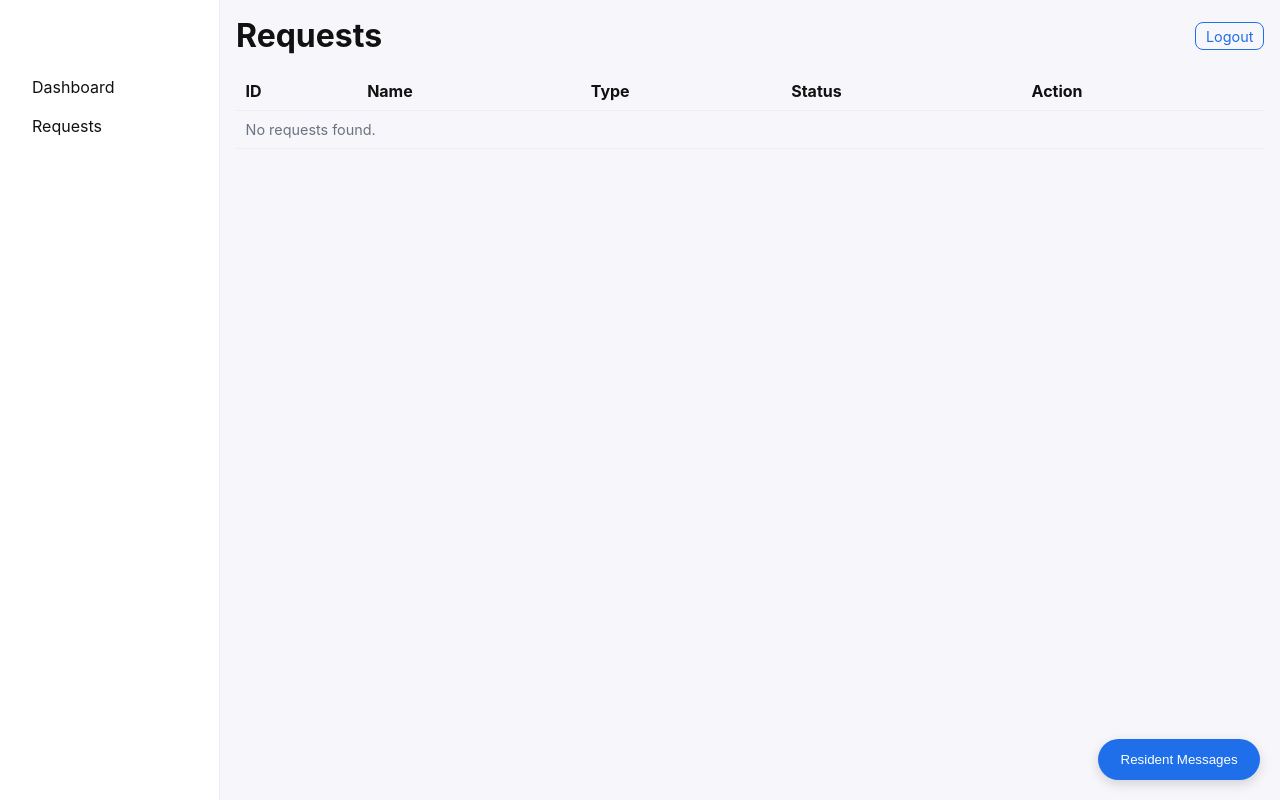
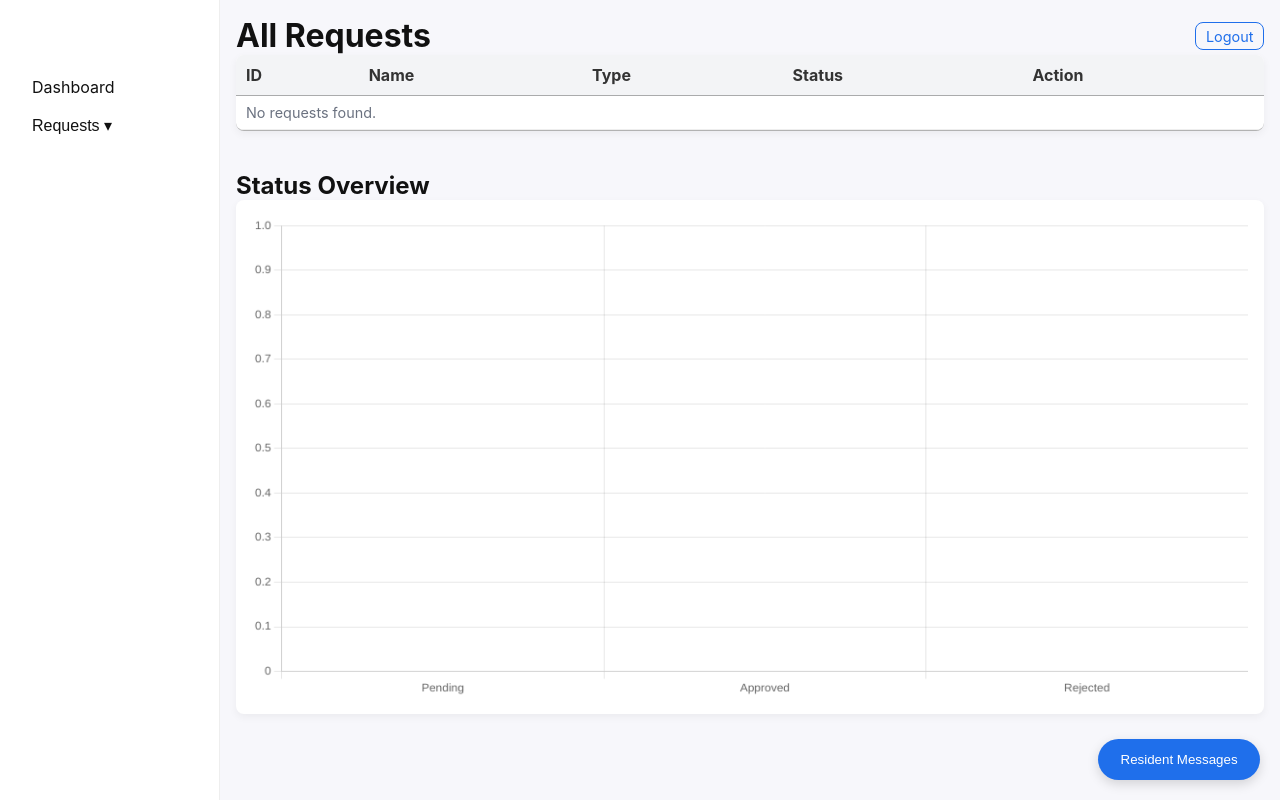
Before and after one commit to howard2201/Final-Project, a PHP site: page /admin/AdminDashboard.php in a window 1280 px wide. Run offline with PHP 8.4, Linux system fonts and the light colour scheme; the visitor is signed in with stand-in values (Sample User, id 1); some libraries are stand-ins or nearby versions.

Commit message:
wazzap my person of african descent

```diff
--- a/admin/AdminDashboard.php
+++ b/admin/AdminDashboard.php
@@ -8,11 +8,37 @@ $requests = $admin->getRequests();
 $error = '';
 $success = '';
 
+// Filter type from dropdown
+$filterType = isset($_GET['type']) ? $_GET['type'] : 'all';
+$filteredRequests = [];
+
+if ($requests) {
+    foreach ($requests as $r) {
+        if ($filterType === 'registration' && $r['type'] === 'Registration') {
+            $filteredRequests[] = $r;
+        } elseif ($filterType === 'document' && $r['type'] === 'Document') {
+            $filteredRequests[] = $r;
+        } elseif ($filterType === 'all') {
+            $filteredRequests[] = $r;
+        }
+    }
+}
+
+// Count statuses for chart
+$pending = $approved = $rejected = 0;
+foreach ($filteredRequests as $r) {
+    switch ($r['status']) {
+        case 'Pending': $pending++; break;
+        case 'Approved': $approved++; break;
+        case 'Rejected': $rejected++; break;
+    }
+}
+
 if (isset($_POST['update_status'])) {
   try {
     $admin->updateRequestStatus($_POST['request_id'], $_POST['status']);
     $_SESSION['success_message'] = "Request status updated successfully!";
-    header("Location: AdminDashboard.php");
+    header("Location: AdminDashboard.php" . ($filterType !== 'all' ? "?type=$filterType" : ""));
     exit;
   } catch (Exception $e) {
     $error = "Failed to update request status. Please try again.";
@@ -33,6 +59,14 @@ if (isset($_SESSION['success_message'])) {
   <meta charset="UTF-8">
   <title>Admin Dashboard</title>
   <link rel="stylesheet" href="../css/style.css">
+
+  <!-- DataTables -->
+  <link rel="stylesheet" href="https://cdn.datatables.net/1.13.5/css/jquery.dataTables.min.css">
+  <script src="https://code.jquery.com/jquery-3.7.1.min.js"></script>
+  <script src="https://cdn.datatables.net/1.13.5/js/jquery.dataTables.min.js"></script>
+
+  <!-- Chart.js -->
+  <script src="https://cdn.jsdelivr.net/npm/chart.js"></script>
 </head>
 
 <body>
@@ -42,14 +76,27 @@ if (isset($_SESSION['success_message'])) {
       <nav>
         <div class="sidebar-links">
           <a href="AdminDashboard.php">Dashboard</a>
-          <a href="#requests">Requests</a>
+          <div class="dropdown">
+            <button class="dropbtn">Requests ▾</button>
+            <div class="dropdown-content">
+              <a href="AdminDashboard.php?type=registration">Registration Requests</a>
+              <a href="AdminDashboard.php?type=document">Document Requests</a>
+              <a href="AdminDashboard.php">All Requests</a>
+            </div>
+          </div>
         </div>
       </nav>
     </aside>
 
     <main class="admin-main">
       <header class="admin-top">
-        <h1>Requests</h1>
+        <h1>
+          <?php
+          if ($filterType === 'registration') echo "Registration Requests";
+          elseif ($filterType === 'document') echo "Document Requests";
+          else echo "All Requests";
+          ?>
+        </h1>
         <div class="admin-actions">
           <a href="../logout.php" class="btn outline small">Logout</a>
         </div>
@@ -69,8 +116,9 @@ if (isset($_SESSION['success_message'])) {
         </div>
       <?php endif; ?>
 
+      <!-- Requests Table -->
       <section id="requestsTable">
-        <table>
+        <table id="requestsDataTable">
           <thead>
             <tr>
               <th>ID</th>
@@ -82,8 +130,8 @@ if (isset($_SESSION['success_message'])) {
           </thead>
           <tbody>
             <?php
-            if ($requests) {
-              foreach ($requests as $r) {
+            if ($filteredRequests) {
+              foreach ($filteredRequests as $r) {
                 $id = htmlspecialchars($r['id'], ENT_QUOTES, 'UTF-8');
                 $fullName = htmlspecialchars($r['full_name'], ENT_QUOTES, 'UTF-8');
                 $type = htmlspecialchars($r['type'], ENT_QUOTES, 'UTF-8');
@@ -110,9 +158,48 @@ if (isset($_SESSION['success_message'])) {
           </tbody>
         </table>
       </section>
+
+      <!-- Bar Chart -->
+      <div style="margin-top: 40px;">
+        <h2>Status Overview</h2>
+        <canvas id="statusChart" width="400" height="200"></canvas>
+      </div>
+
     </main>
   </div>
+
   <?php include 'adminchat.php'; ?>
+
+  <script>
+    // Initialize DataTable
+    $(document).ready(function() {
+      $('#requestsDataTable').DataTable({
+        "pageLength": 10
+      });
+    });
+
+    // Initialize Chart.js
+    const ctx = document.getElementById('statusChart').getContext('2d');
+    const statusChart = new Chart(ctx, {
+      type: 'bar',
+      data: {
+        labels: ['Pending', 'Approved', 'Rejected'],
+        datasets: [{
+          label: 'Number of Requests',
+          data: [<?php echo $pending; ?>, <?php echo $approved; ?>, <?php echo $rejected; ?>],
+          backgroundColor: ['#ffc107', '#28a745', '#dc3545']
+        }]
+      },
+      options: {
+        responsive: true,
+        plugins: {
+          legend: { display: false }
+        },
+        scales: {
+          y: { beginAtZero: true, stepSize: 1 }
+        }
+      }
+    });
+  </script>
 </body>
-
 </html>
--- a/css/style.css
+++ b/css/style.css
@@ -566,3 +566,165 @@ body {
 .site-footer {
   margin-top: auto;
 }
+.dropdown {
+  position: relative;
+}
+
+.dropbtn {
+  background: transparent;
+  border: none;
+  font-size: 1rem;
+  cursor: pointer;
+  display: block;
+  padding: 0.6rem 1rem;
+  text-align: left;
+  width: 100%;
+  color: #111;
+  border-radius: 6px;
+  transition: 0.2s;
+}
+
+.dropbtn:hover {
+  background: var(--primary);
+  color: #fff;
+}
+
+.dropdown-content {
+  display: none;
+  position: relative;
+  background-color: #fff;
+  min-width: 180px;
+  box-shadow: 0 2px 8px rgba(0,0,0,0.1);
+  z-index: 1;
+  margin-top: 0.3rem;
+  border-radius: 6px;
+  overflow: hidden;
+}
+
+.dropdown-content a {
+  color: #111;
+  padding: 0.6rem 1rem;
+  text-decoration: none;
+  display: block;
+  transition: 0.2s;
+}
+
+.dropdown-content a:hover {
+  background: var(--primary);
+  color: #fff;
+}
+
+.dropdown:hover .dropdown-content {
+  display: block;
+}
+
+@media (max-width: 800px) {
+  .dropdown-content {
+    position: static;
+    box-shadow: none;
+  }
+}
+
+table {
+  background: var(--card);
+  border-radius: 8px;
+  overflow: hidden;
+  box-shadow: 0 3px 8px rgba(0,0,0,0.05);
+}
+
+table th {
+  background: var(--accent);
+  font-weight: 600;
+  color: #333;
+}
+
+table tr:hover {
+  background: rgba(31, 111, 235, 0.05);
+}
+
+table .btn {
+  font-size: 0.85rem;
+  padding: 0.4rem 0.8rem;
+  margin-right: 0.3rem;
+}
+
+table .btn.outline {
+  border: 1px solid var(--primary);
+  background: transparent;
+  color: var(--primary);
+}
+
+table .btn.outline:hover {
+  background: var(--primary);
+  color: #fff;
+}
+
+.card {
+  background: var(--card);
+  padding: 1rem;
+  border-radius: 8px;
+  box-shadow: 0 3px 10px rgba(15,23,42,0.08);
+  transition: transform 0.2s, box-shadow 0.2s;
+}
+
+.card:hover {
+  transform: translateY(-3px);
+  box-shadow: 0 6px 15px rgba(15,23,42,0.12);
+}
+
+canvas {
+  background: var(--card);
+  border-radius: 8px;
+  padding: 1rem;
+  box-shadow: 0 3px 8px rgba(0,0,0,0.05);
+}
+
+.alert-success, .alert-error {
+  padding: 15px;
+  margin-bottom: 20px;
+  border-radius: 6px;
+}
+
+.alert-success {
+  background: #d4edda;
+  border-left: 4px solid #28a745;
+  color: #155724;
+}
+
+.alert-error {
+  background: #ffe6e6;
+  border-left: 4px solid #dc3545;
+  color: #721c24;
+}
+
+.chart-filters {
+  display: flex;
+  gap: 0.5rem;
+  margin-bottom: 1rem;
+}
+
+.chart-filters button {
+  background: var(--primary);
+  color: #fff;
+  border: none;
+  border-radius: 6px;
+  padding: 0.4rem 0.8rem;
+  cursor: pointer;
+  font-size: 0.85rem;
+  transition: background 0.2s;
+}
+
+.chart-filters button:hover,
+.chart-filters button.active {
+  background: #1554b1;
+}
+
+@media (max-width: 800px) {
+  table, canvas {
+    font-size: 0.85rem;
+  }
+
+  .chart-filters {
+    flex-wrap: wrap;
+  }
+}
```
Also changed, not shown: Temp.php (added). Lines whose indentation alone changed are shown as unchanged.
